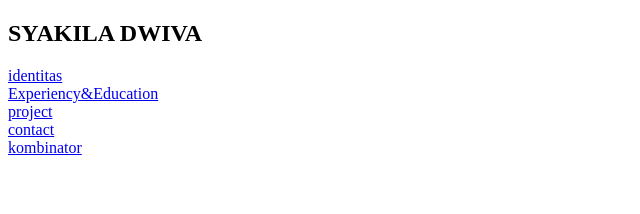
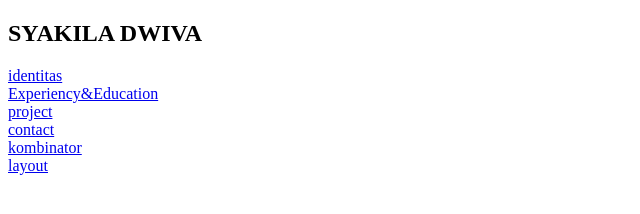
Before and after one commit to syaakila/html-portofolio, a plain HTML site: page index.html in a window 1280 px wide. Shown: the full height of the page, 0-640 px from the left. Drawn offline with Linux system fonts and the light colour scheme.

Commit message:
Update index.html

```diff
--- a/index.html
+++ b/index.html
@@ -12,7 +12,8 @@
 <a href="skl/tabel.html">Experiency&Education</a><br/>
 <a href="skl/indeks.html">project</a><br/>
 <a href="public/contact.html">contact</a><br/>
-<a href="skl/kombinator-1.html">kombinator</a>
+<a href="skl/kombinator-1.html">kombinator</a><br/>
+<a href="skl/layout.css">layout</a>
 </body>
 
 </html>
```
